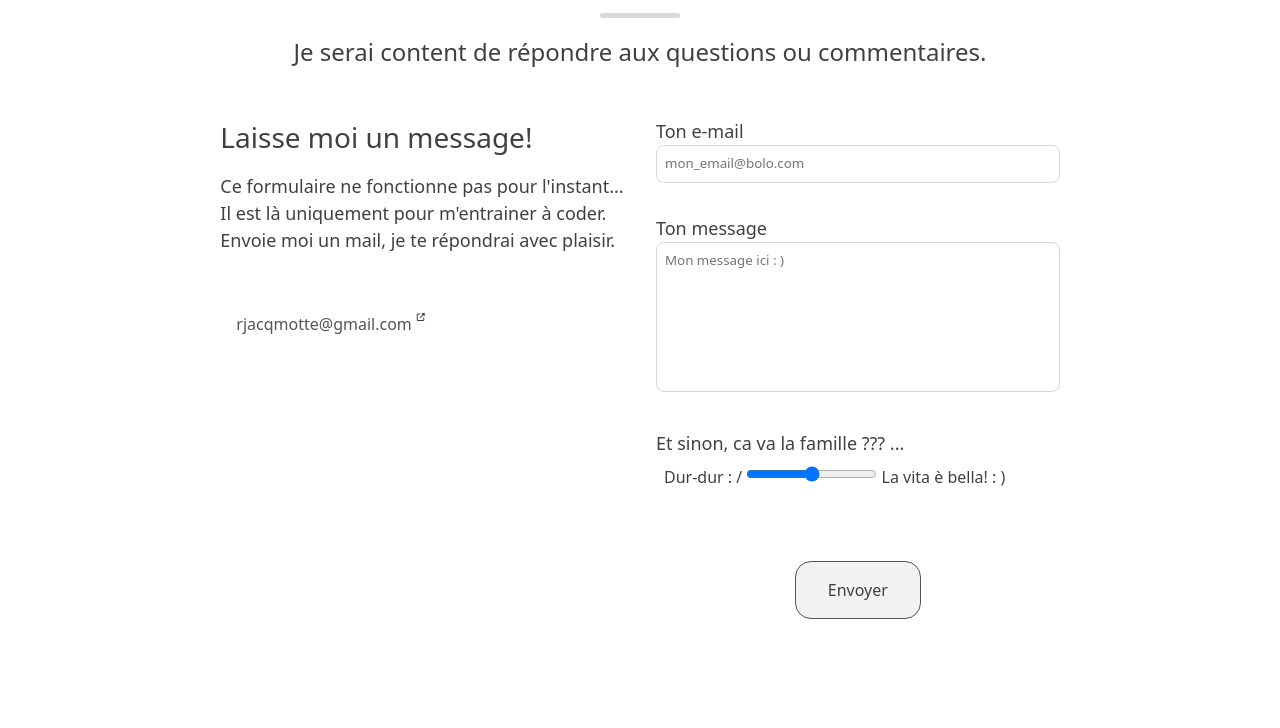
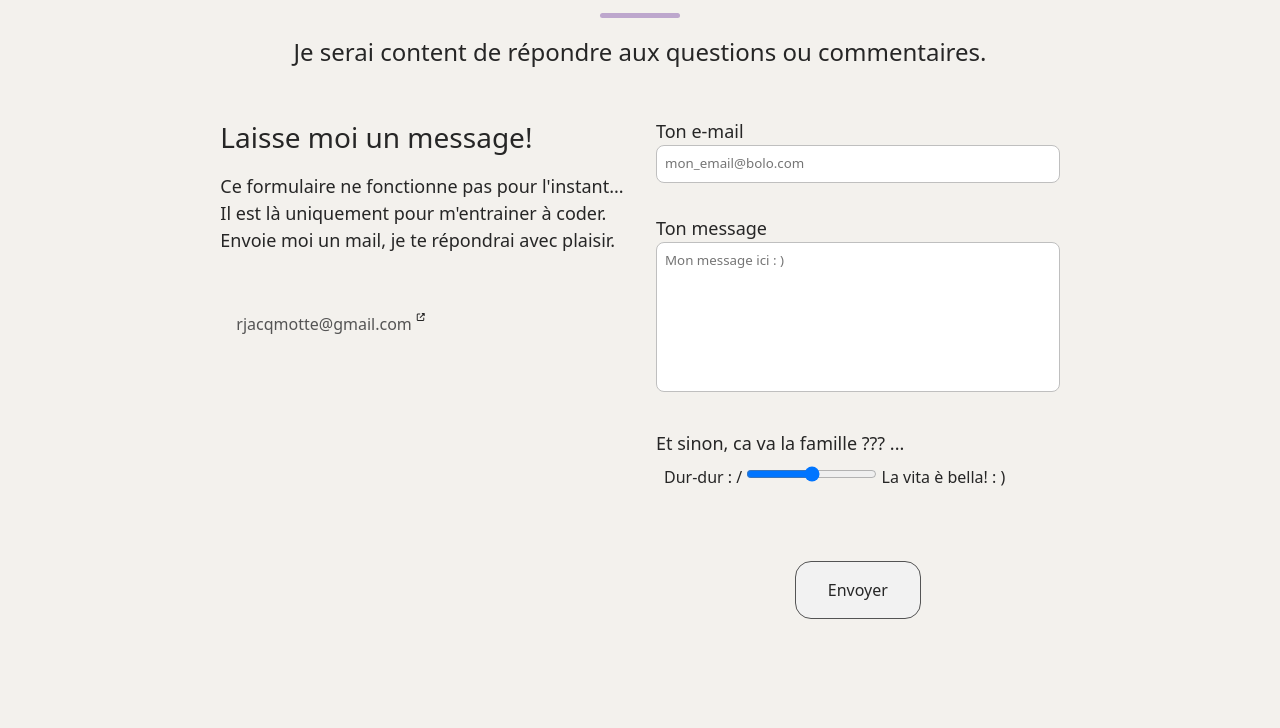
Before and after one commit to rjacqmotte/portofolio, a plain HTML site: page index.html in a window 1280 px wide. Shown: the part 2598-3326 px from the top of the page. Drawn offline with Linux system fonts and the light colour scheme.

Commit message:
update color

```diff
--- a/css/style.css
+++ b/css/style.css
@@ -18,18 +18,20 @@
   --color-grey95: hsl(0deg 0% 95%);
 
   /* base */
-  --color-primary: white;
-  --color-secondary: var(--color-grey85);
-  --color-text: var(--color-grey25);
+  --color-primary: hsl(40deg 20% 94%);
+  --color-secondary: var(--color-grey75);
+  --color-text: var(--color-grey15);
   --color-text-secondary: var(--color-grey75);
-  --color-bg: #fff;
-  --color-bg-secondary: black;
+  --color-bg: hsl(40deg 20% 94%);
+  --color-bg-secondary: var(--color-grey15);
+
+  --color-interactive: hsl(275, 28%, 73%);
 
   /* button */
   --color-border-button: var(--color-grey33);
   --color-border-button-hover: var(--color-grey50);
   --color-background-button: var(--color-grey95);
-  --color-background-button-hover: var(var(--color-grey85));
+  --color-background-button-hover: var(--color-interactive);
 
   /* button modern */
   --color-button--modern: var(--color-grey33);
@@ -267,7 +269,7 @@ i.fa-up-right-from-square {
     display: block;
     grid-area: footer;
     z-index: 0;
-    background-color: var(--color-text);
+    background-color: var(--color-bg-secondary);
   }
 
   /* VERTICALS MENUS ----- */
@@ -316,8 +318,8 @@ button,
 
 button:hover,
 .button:hover {
-  background-color: var(--color-grey85);
-  border-color: var(--color-grey50);
+  background-color: var(--color-background-button-hover);
+  border-color: var(--color-border-button-hover);
   transform: translateY(-1px);
 }
 
@@ -459,7 +461,7 @@ button:hover,
   height: 0.3rem;
   width: 5rem;
   border-radius: var(--radius);
-  background-color: var(--color-secondary);
+  background-color: var(--color-interactive);
 }
 
 .section-title__sub-title {
@@ -694,7 +696,7 @@ button:hover,
 .footer-content {
   grid-area: footer;
   z-index: 10;
-  background-color: var(--color-text);
+  background-color: var(--color-bg-secondary);
   color: var(--color-primary);
   padding: 0 1rem;
 }
```
